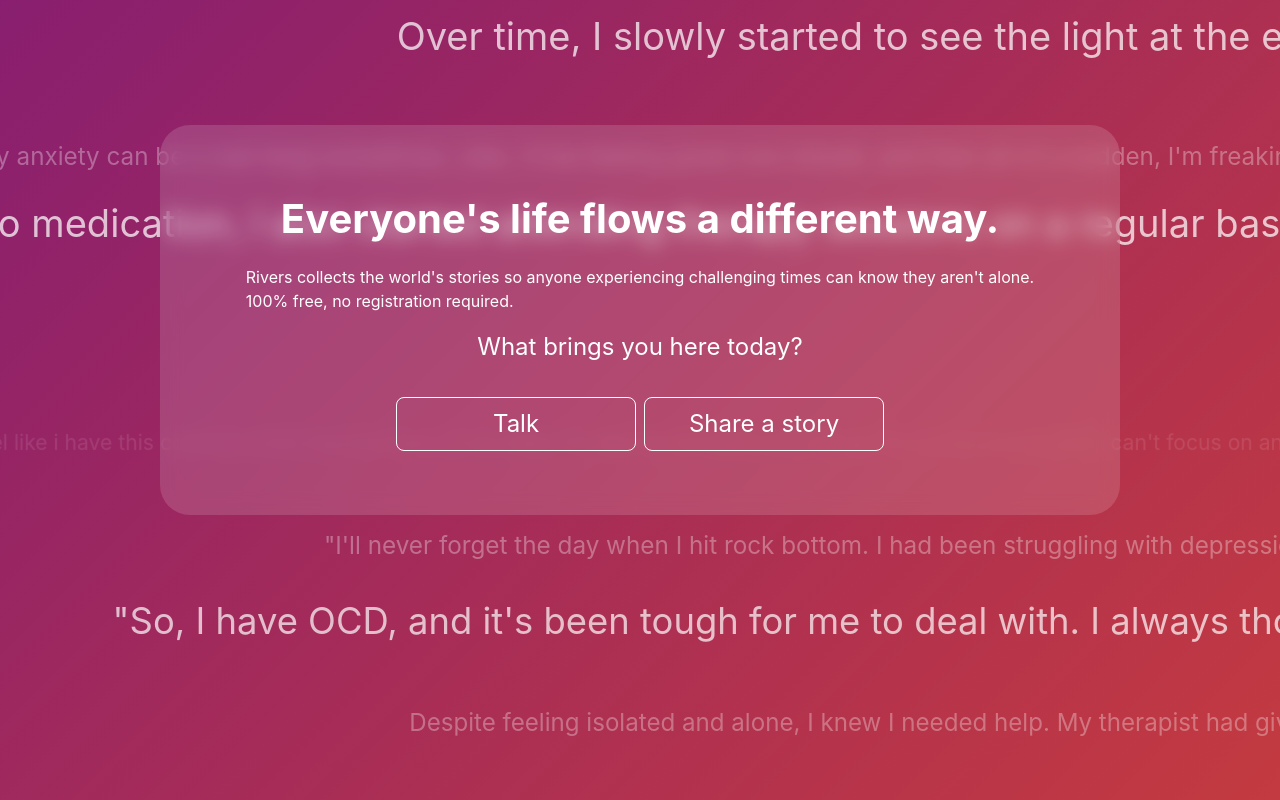
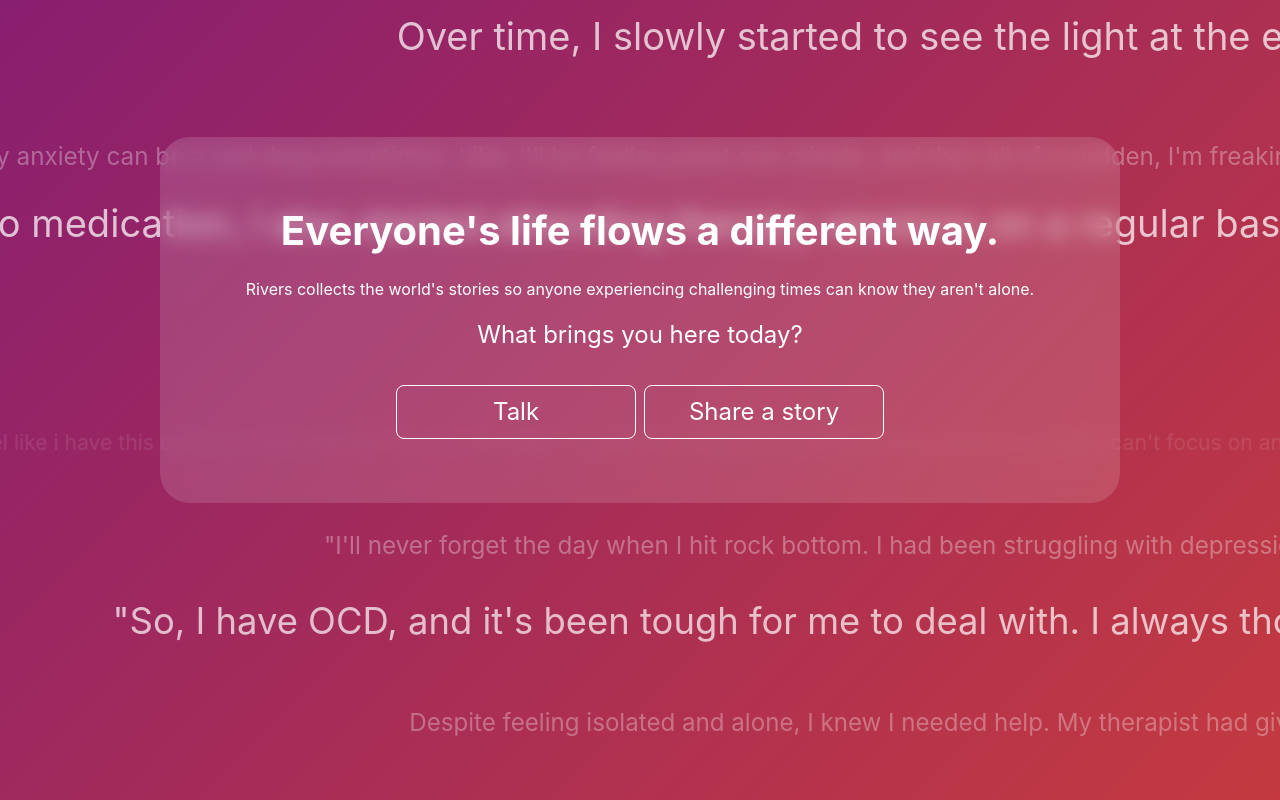
Before and after one commit to myfatemi04/rivers, a React (Create React App) app: page / in a window 1280 px wide. Built offline with nearby package versions, Linux system fonts and the light colour scheme.

Commit message:
Added fade-in to home page

```diff
--- a/src/pages/Home.js
+++ b/src/pages/Home.js
@@ -34,19 +34,24 @@
 
 	return (
 		<>
-			<div className="main-container" animate={{ transition: { ease: "easeIn", duration: 0.5 }, height: "auto" }}>
+			<AnimatePresence>
+			<motion.div className="main-container"
+						initial={{ opacity: 0}}
+						viewport={{ once: true }}
+						animate={{opacity: 1, transition: { delay: 0.7, duration: 1 }, height: "auto" }}>
 				{/* <AnimatePresence mode="wait">
 					{!showTalkPage && */}
 				<motion.div initial={{ opacity: 1 }} exit={{ opacity: 0, transition: { type: "tween", duration: 0.15 } }} style={{ padding: "4rem", display: "flex", flexDirection: "column", alignItems: "center" }}>
 					<h1 style={{ margin: 0 }}>Everyone's life flows a different way.</h1>
-					<p>Rivers collects the world's stories so anyone experiencing challenging times can know they aren't alone.<br />100% free, no registration required.</p>
+					<p>Rivers collects the world's stories so anyone experiencing challenging times can know they aren't alone.</p>
 					<span>What brings you here today?</span>
 					<div className="buttons">
 						<Link to="/talk" className="button"> Talk </Link>
 						<Link to="/share" className="button" style={{ marginLeft: "0.5rem" }}> Share a story </Link>
 					</div>
 				</motion.div>
-			</div>
+			</motion.div>
+			</AnimatePresence>
 		</>
 	);
 }
```
